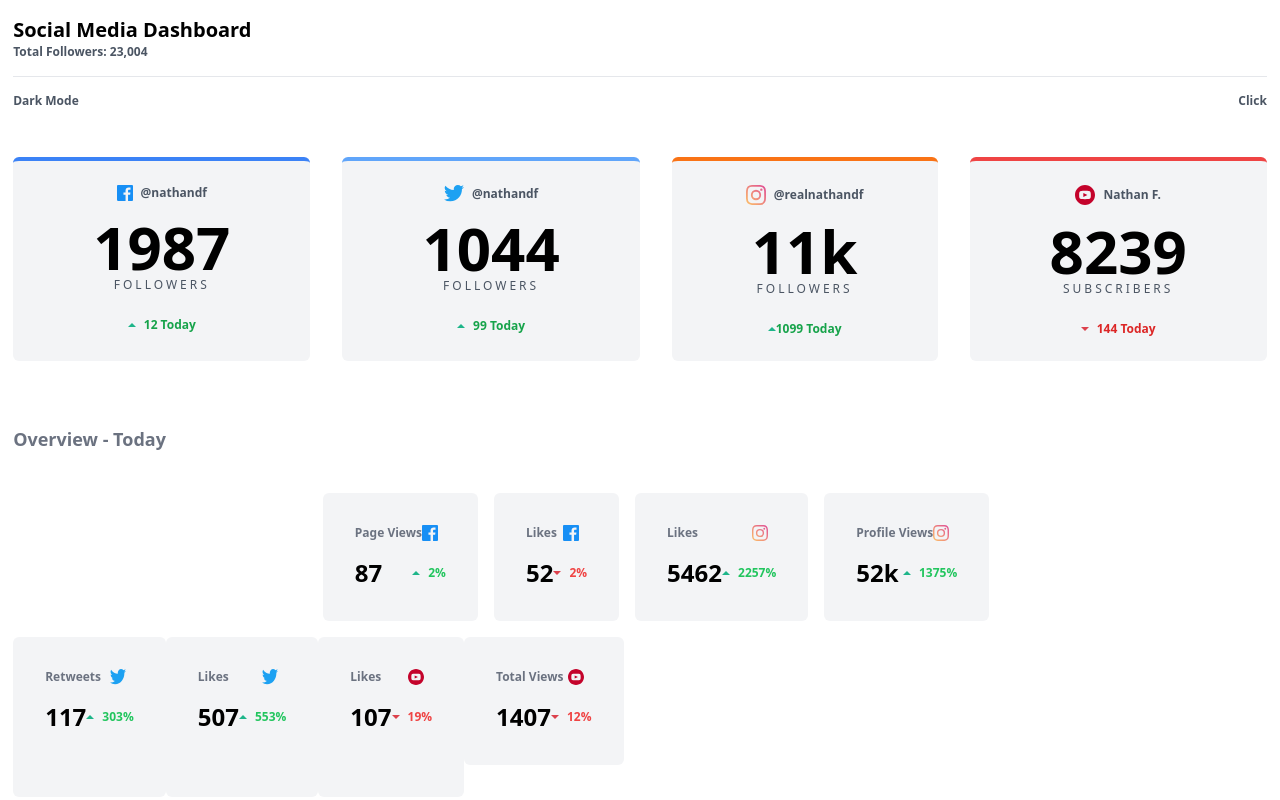
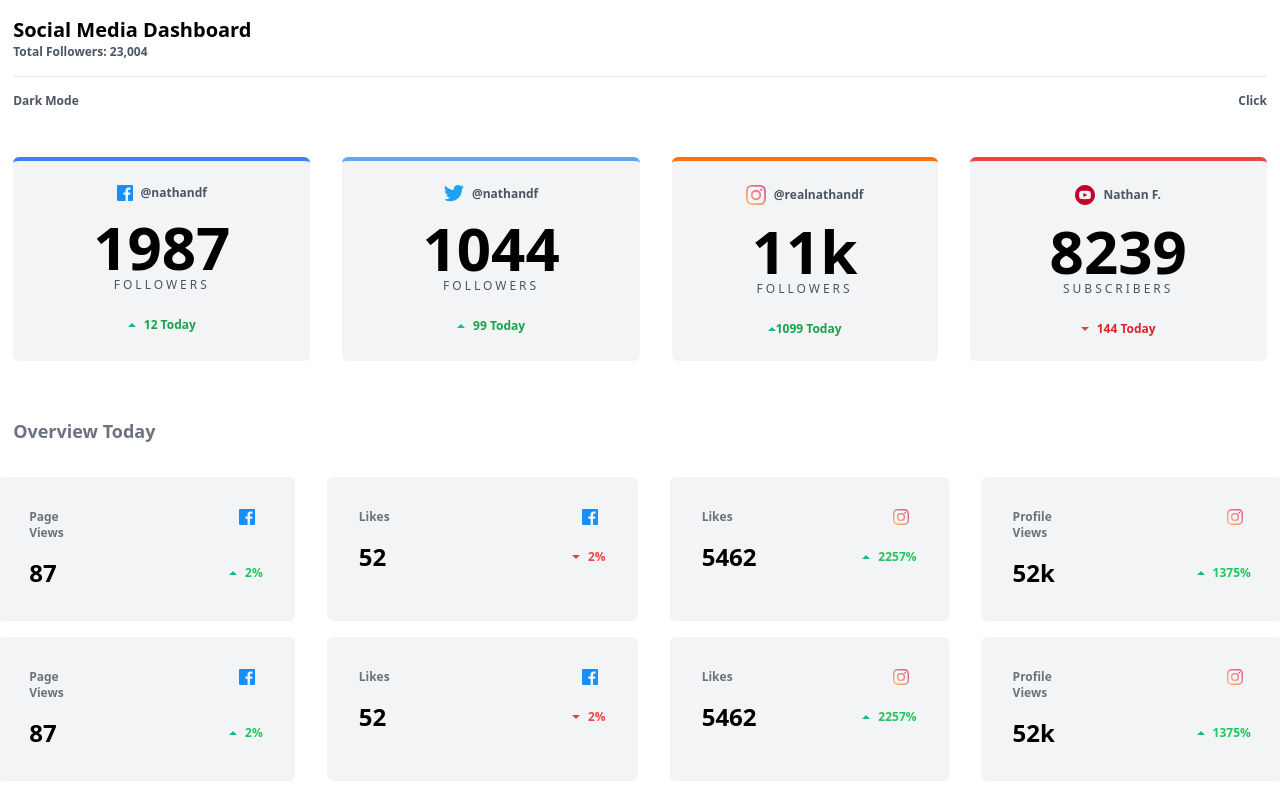
Before and after one commit to migsilva89/Social-Media-Dashboard-with-theme-switcher, a website: page public/index.html in a window 1280 px wide. Drawn offline with Linux system fonts and the light colour scheme.

Commit message:
resnposive done

```diff
--- a/public/index.html
+++ b/public/index.html
@@ -20,7 +20,7 @@
     </header>
 
     <main>
-        <section class="xl:flex justify-center xl:space-4 ">
+        <section class="xl:grid grid-flow-col auto-cols-auto justify-center ">
             <div class="bg-gray-100 mt-4 rounded-md border-t-blue-500 border-t-4 p-6 px-20 text-center xl:m-4">
                 <div class="flex justify-center items-center pb-4">
                     <img class="mr-2 w-4 h-4" src="/public/images/icon-facebook.svg" alt="">
@@ -71,17 +71,17 @@
             </div>
         </section>
 
+        <section class="xl:p-4 pt-8 xl:pt-10">
+            <h3 class="font-bold text-gray-500 text-lg">Overview Today</h3>
+        </section>
 
-        <section class="w-full xl:m-4">
-            <div class="py-6 pt-8">
-                <h1 class="font-bold text-gray-500 text-lg">Overview - Today</h1>
-            </div>
+        <section class="">
 
-            <div class="xl:flex justify-center xl:space-x-4">
+            <div class="xl:grid grid-flow-col auto-cols-auto justify-center xl:space-x-8">
                 <div class="bg-gray-100 mt-4 rounded-md">
                     <div class="p-8">
-                        <div class="flex justify-between items-center">
-                            <h2 class="font-bold text-gray-500 text-xs">Page Views</h2>
+                        <div class="flex justify-between">
+                            <h2 class="font-bold xl:pr-36 text-gray-500 text-xs">Page Views</h2>
                             <img class="mr-2 w-4 h-4" src="/public/images/icon-facebook.svg" alt="">
                         </div>
                         <div class="flex justify-between items-center pt-4">
@@ -96,8 +96,8 @@
 
                 <div class="bg-gray-100 mt-4 rounded-md">
                     <div class="p-8">
-                        <div class="flex justify-between items-center">
-                            <h2 class="font-bold text-gray-500 text-xs">Likes</h2>
+                        <div class="flex justify-between">
+                            <h2 class="xl:pr-48 font-bold text-gray-500 text-xs">Likes</h2>
                             <img class="mr-2 w-4 h-4" src="/public/images/icon-facebook.svg" alt="">
                         </div>
                         <div class="flex justify-between items-center pt-4">
@@ -112,8 +112,8 @@
 
                 <div class="bg-gray-100 mt-4 rounded-md">
                     <div class="p-8">
-                        <div class="flex justify-between items-center">
-                            <h2 class="font-bold text-gray-500 text-xs">Likes</h2>
+                        <div class="flex justify-between">
+                            <h2 class="xl:pr-40 font-bold text-gray-500 text-xs">Likes</h2>
                             <img class="mr-2 w-4 h-4" src="/public/images/icon-instagram.svg" alt="">
                         </div>
                         <div class="flex justify-between items-center pt-4">
@@ -128,8 +128,8 @@
 
                 <div class="bg-gray-100 mt-4 rounded-md">
                     <div class="p-8">
-                        <div class="flex justify-between items-center">
-                            <h2 class="font-bold text-gray-500 text-xs">Profile Views</h2>
+                        <div class="flex justify-between">
+                            <h2 class="xl:pr-36 font-bold text-gray-500 text-xs">Profile Views</h2>
                             <img class="mr-2 w-4 h-4" src="/public/images/icon-instagram.svg" alt="">
                         </div>
                         <div class="flex justify-between items-center pt-4">
@@ -143,18 +143,20 @@
                 </div>
             </div>
 
-            <div class="xl:flex">
+            <!-- SECTION -->
+
+            <div class="xl:grid grid-flow-col auto-cols-auto justify-center xl:space-x-8">
                 <div class="bg-gray-100 mt-4 rounded-md">
                     <div class="p-8">
-                        <div class="flex justify-between items-center">
-                            <h2 class="font-bold text-gray-500 text-xs">Retweets</h2>
-                            <img class="mr-2 w-4 h-4" src="/public/images/icon-twitter.svg" alt="">
+                        <div class="flex justify-between">
+                            <h2 class="font-bold xl:pr-36 text-gray-500 text-xs">Page Views</h2>
+                            <img class="mr-2 w-4 h-4" src="/public/images/icon-facebook.svg" alt="">
                         </div>
                         <div class="flex justify-between items-center pt-4">
-                            <p class="font-bold text-2xl">117</p>
+                            <p class="font-bold text-2xl">87</p>
                             <div class="flex items-center">
                                 <img class="pr-2" src="/public/images/icon-up.svg" alt="">
-                                <p class="text-green-500 font-bold text-xs">303%</p>
+                                <p class="text-green-500 font-bold text-xs">2%</p>
                             </div>
                         </div>
                     </div>
@@ -162,15 +164,15 @@
 
                 <div class="bg-gray-100 mt-4 rounded-md">
                     <div class="p-8">
-                        <div class="flex justify-between items-center">
-                            <h2 class="font-bold text-gray-500 text-xs">Likes</h2>
-                            <img class="mr-2 w-4 h-4" src="/public/images/icon-twitter.svg" alt="">
+                        <div class="flex justify-between">
+                            <h2 class="xl:pr-48 font-bold text-gray-500 text-xs">Likes</h2>
+                            <img class="mr-2 w-4 h-4" src="/public/images/icon-facebook.svg" alt="">
                         </div>
                         <div class="flex justify-between items-center pt-4">
-                            <p class="font-bold text-2xl">507</p>
+                            <p class="font-bold text-2xl">52</p>
                             <div class="flex items-center">
-                                <img class="pr-2" src="/public/images/icon-up.svg" alt="">
-                                <p class="text-green-500 font-bold text-xs">553%</p>
+                                <img class="pr-2" src="/public/images/icon-down.svg" alt="">
+                                <p class="text-red-500 font-bold text-xs">2%</p>
                             </div>
                         </div>
                     </div>
@@ -178,36 +180,37 @@
 
                 <div class="bg-gray-100 mt-4 rounded-md">
                     <div class="p-8">
-                        <div class="flex justify-between items-center">
-                            <h2 class="font-bold text-gray-500 text-xs">Likes</h2>
-                            <img class="mr-2 w-4 h-4" src="/public/images/icon-youtube.svg" alt="">
+                        <div class="flex justify-between">
+                            <h2 class="xl:pr-40 font-bold text-gray-500 text-xs">Likes</h2>
+                            <img class="mr-2 w-4 h-4" src="/public/images/icon-instagram.svg" alt="">
                         </div>
                         <div class="flex justify-between items-center pt-4">
-                            <p class="font-bold text-2xl">107</p>
+                            <p class="font-bold text-2xl">5462</p>
                             <div class="flex items-center">
-                                <img class="pr-2" src="/public/images/icon-down.svg" alt="">
-                                <p class="text-red-500 font-bold text-xs">19%</p>
+                                <img class="pr-2" src="/public/images/icon-up.svg" alt="">
+                                <p class="text-green-500 font-bold text-xs">2257%</p>
                             </div>
                         </div>
                     </div>
                 </div>
 
-                <div class="bg-gray-100 mt-4 rounded-md mb-8">
+                <div class="bg-gray-100 mt-4 rounded-md">
                     <div class="p-8">
-                        <div class="flex justify-between items-center">
-                            <h2 class="font-bold text-gray-500 text-xs">Total Views</h2>
-                            <img class="mr-2 w-4 h-4" src="/public/images/icon-youtube.svg" alt="">
+                        <div class="flex justify-between">
+                            <h2 class="xl:pr-36 font-bold text-gray-500 text-xs">Profile Views</h2>
+                            <img class="mr-2 w-4 h-4" src="/public/images/icon-instagram.svg" alt="">
                         </div>
                         <div class="flex justify-between items-center pt-4">
-                            <p class="font-bold text-2xl">1407</p>
+                            <p class="font-bold text-2xl">52k</p>
                             <div class="flex items-center">
-                                <img class="pr-2" src="/public/images/icon-down.svg" alt="">
-                                <p class="text-red-500 font-bold text-xs">12%</p>
+                                <img class="pr-2" src="/public/images/icon-up.svg" alt="">
+                                <p class="text-green-500 font-bold text-xs">1375%</p>
                             </div>
                         </div>
                     </div>
                 </div>
             </div>
+
 
         </section>
     </main>
```
Also changed, not shown: public/build/tailwind.css.
